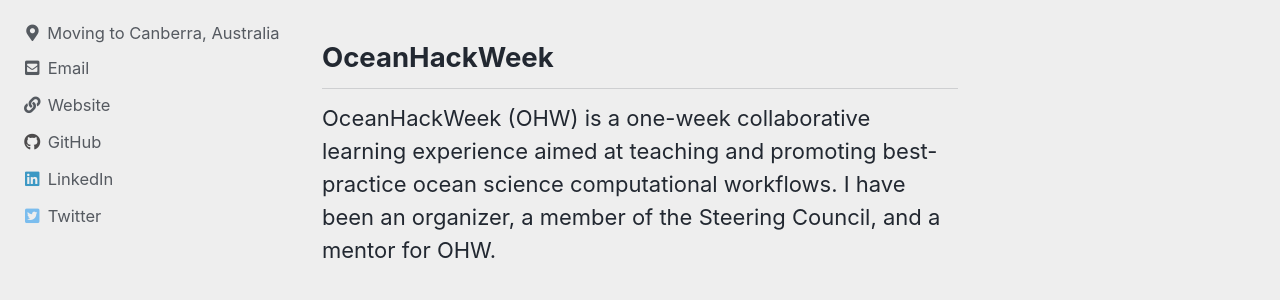
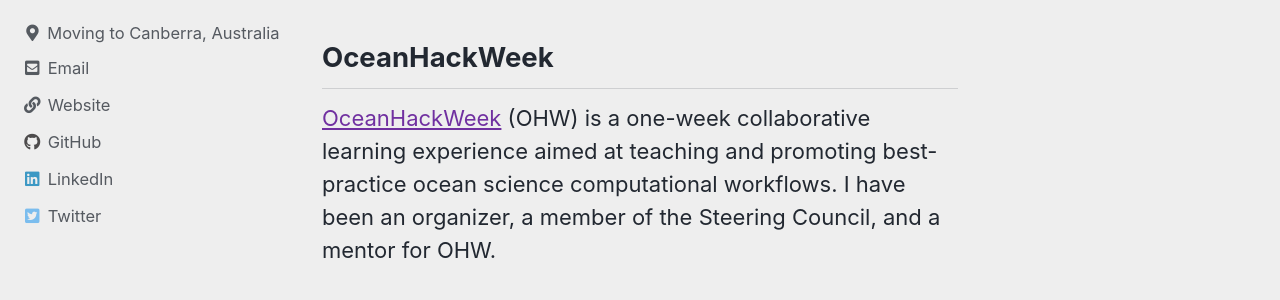
Before and after one commit to wanbint/wb, a Jekyll site: the page built from _pages/capacity-sharing.md, in a window 1280 px wide and 900 px high, scrolled down 1173 px. Shown: the part 350-650 px from the top of the window. Built offline with Jekyll 4.4.1, drawn with Linux system fonts in a browser that asks for light colours; cached includes are drawn as plain includes; part of the change alters nothing that is shown.

```diff
--- a/_pages/capacity-sharing.md
+++ b/_pages/capacity-sharing.md
@@ -30,4 +30,4 @@ I am a co-lead for [Global Ocean Corps](https://globaloceancorps.org) - a progra
 
 ## OceanHackWeek
 
-OceanHackWeek (OHW) is a one-week collaborative learning experience aimed at teaching and promoting best-practice ocean science computational workflows. I have been an organizer, a member of the Steering Council, and a mentor for OHW.
+[OceanHackWeek](https://oceanhackweek.org) (OHW) is a one-week collaborative learning experience aimed at teaching and promoting best-practice ocean science computational workflows. I have been an organizer, a member of the Steering Council, and a mentor for OHW.
```
